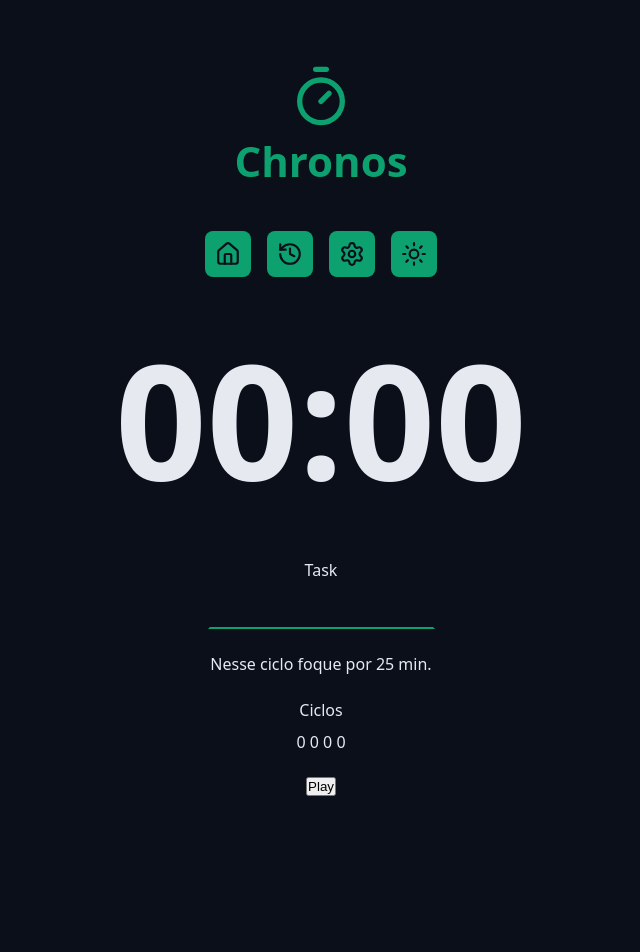
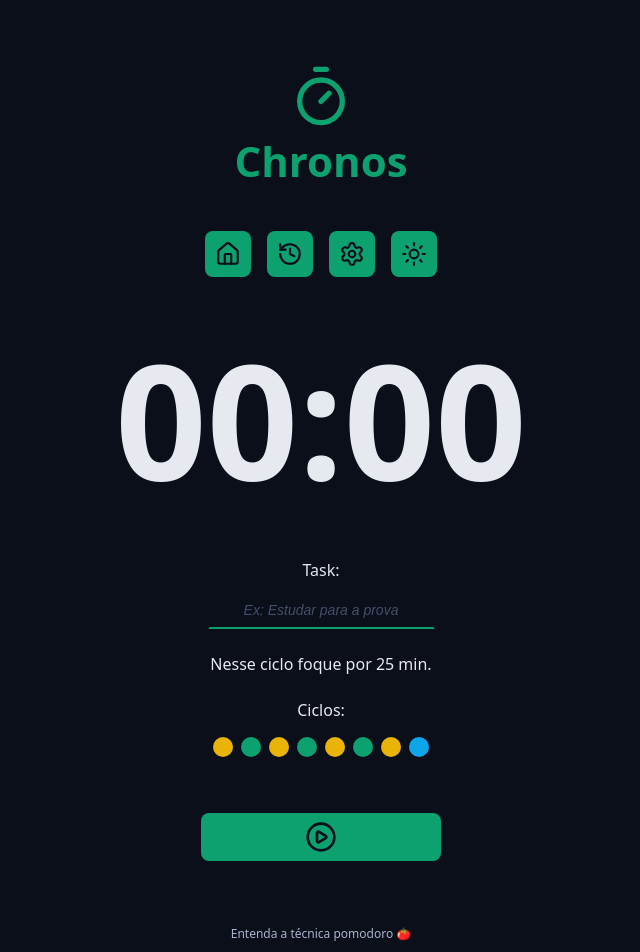
Before and after one commit to KarolSalvador/pomodoro-react, a React (Vite) app: page / in a window 1280 px wide. Shown: the top 952 px of the page, without its empty margins (319-959 px from the left). Before the commit the page ends 828 px from the top, so only its background shows below. Built offline with nearby package versions, Linux system fonts and the light colour scheme.

Commit message:
feat: Atualiza App

```diff
--- a/src/App.tsx
+++ b/src/App.tsx
@@ -1,11 +1,15 @@
+import { PlayCircleIcon } from 'lucide-react';
 import { Container } from './components/Container';
 import { CountDown } from './components/CountDown';
+import { Cycles } from './components/Cycles';
+import { DefaultButton } from './components/DefaultButton';
 import { DefaultInput } from './components/DefaultInput';
 import { Logo } from './components/Logo';
 import { Menu } from './components/Menu';
 
 import './styles/global.css';
 import './styles/theme.css';
+import { Footer } from './components/Footer';
 
 export function App() {
   return (
@@ -25,7 +29,12 @@ export function App() {
       <Container>
         <form action='' className='form'>
           <div className='formRow'>
-            <DefaultInput type='text' id='input' labelText='Task' />
+            <DefaultInput
+              type='text'
+              id='input'
+              labelText='Task:'
+              placeholder='Ex: Estudar para a prova'
+            />
           </div>
 
           <div className='formRow'>
@@ -33,14 +42,17 @@ export function App() {
           </div>
 
           <div className='formRow'>
-            <p>Ciclos</p>
-            <p>0 0 0 0</p>
+            <Cycles />
           </div>
 
           <div className='formRow'>
-            <button>Play</button>
+            <DefaultButton icon={<PlayCircleIcon />} />
           </div>
         </form>
+      </Container>
+
+      <Container>
+        <Footer />
       </Container>
     </>
   );
```
